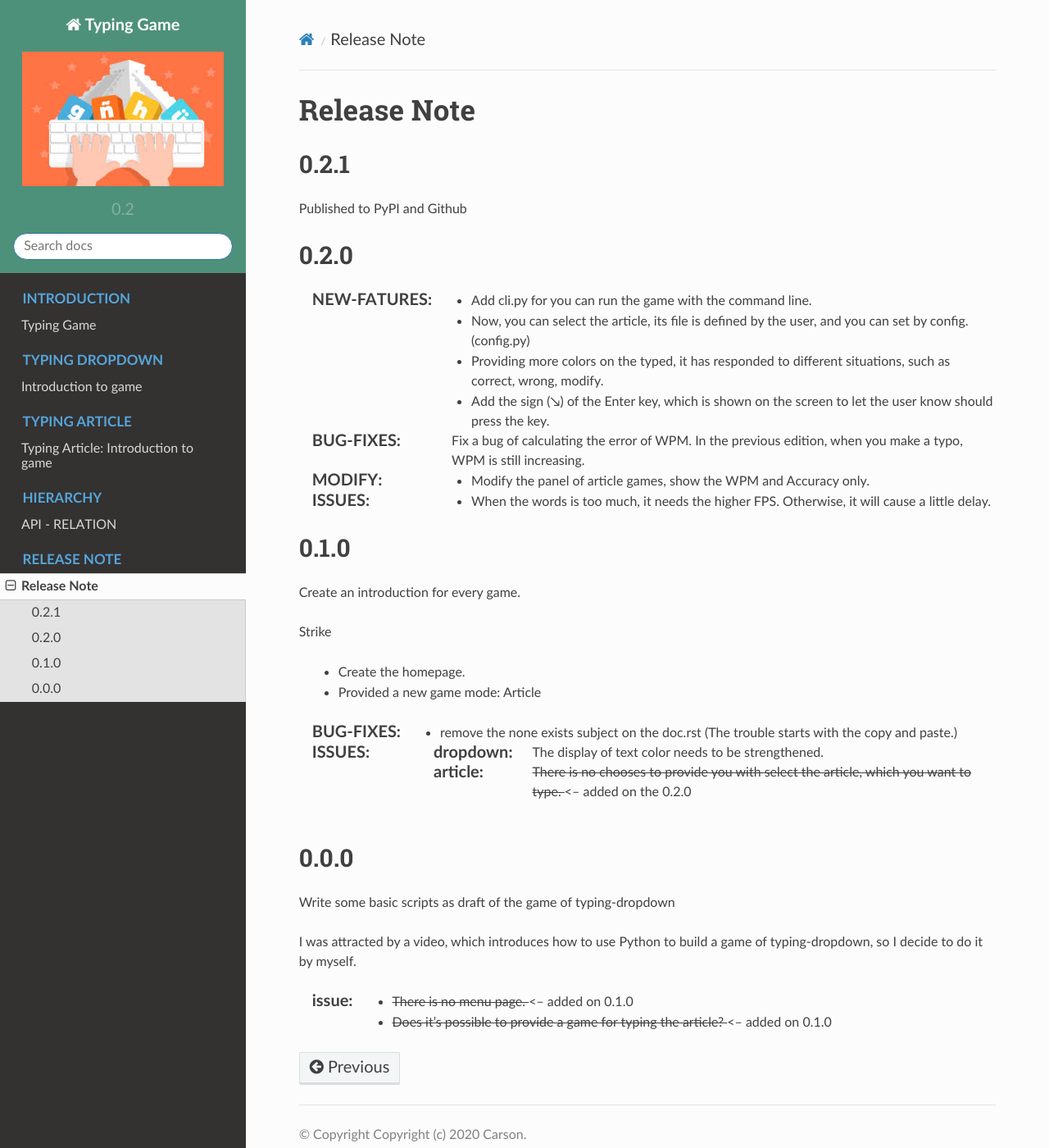
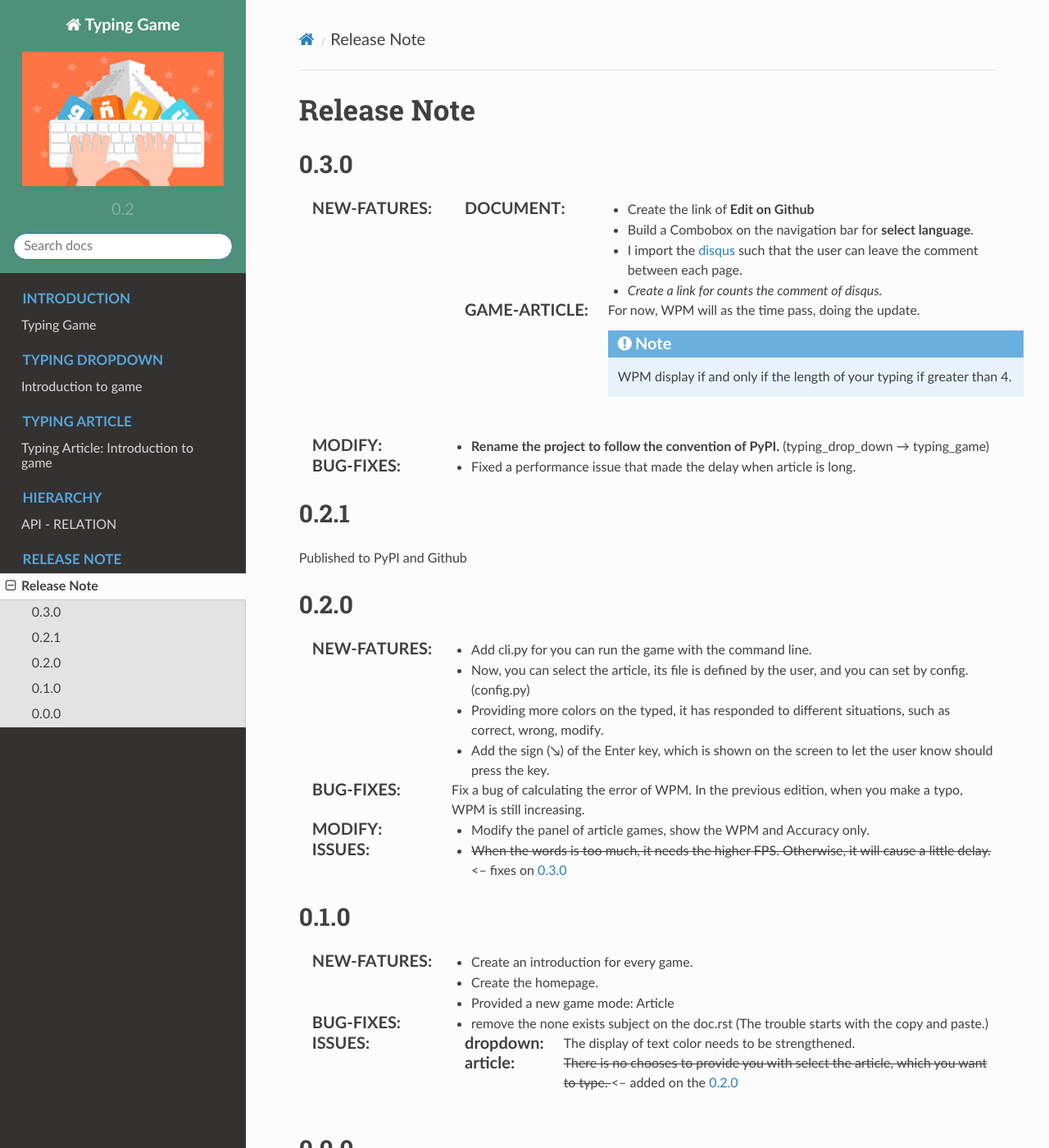
Before and after one commit to CarsonSlovoka/typing-game, a Sphinx documentation site: the page built from doc/source/history/release.rst, in a window 1280 px wide and 1400 px high. Shown: the whole window at 82% size. Built offline with Sphinx 7.4.7 and the Read the Docs theme 2.0.0, drawn with Linux system fonts in a browser that asks for light colours; some of the changed text lies outside the part shown.

Commit message:
(( 0.3.0 ))

```diff
--- a/doc/source/history/release.rst
+++ b/doc/source/history/release.rst
@@ -9,6 +9,28 @@
 ==================
 Release Note
 ==================
+
+0.3.0
+=========
+
+:NEW-FATURES:
+    :DOCUMENT:
+        - Create the link of **Edit on Github**
+        - Build a Combobox on the navigation bar for **select language**.
+        - I import the `disqus`_ such that the user can leave the comment between each page.
+        - *Create a link for counts the comment of disqus.*
+
+    :GAME-ARTICLE:
+        For now, WPM will as the time pass, doing the update.
+
+        .. note:: WPM display if and only if the length of your typing if greater than 4.
+
+:MODIFY:
+    - **Rename the project to follow the convention of PyPI.**  (typing_drop_down → typing_game)
+
+:BUG-FIXES:
+    - Fixed a performance issue that made the delay when article is long.
+
 
 0.2.1
 =========
@@ -31,16 +53,13 @@ Published to PyPI and Github
     - Modify the panel of article games, show the WPM and Accuracy only.
 
 :ISSUES:
-    - When the words is too much, it needs the higher FPS. Otherwise, it will cause a little delay.
+    - |ss| When the words is too much, it needs the higher FPS. Otherwise, it will cause a little delay. |se| <-- fixes on `0.3.0`_
 
 0.1.0
 =========
 
-Create an introduction for every game.
-
-
-Strike
-
+:NEW-FATURES:
+    - Create an introduction for every game.
     - Create the homepage.
     - Provided a new game mode: Article
 
@@ -50,7 +69,7 @@ Strike
 
 :ISSUES:
     :dropdown: The display of text color needs to be strengthened.
-    :article: |ss|\There is no chooses to provide you with select the article, which you want to type. |se| <-- added on the 0.2.0
+    :article: |ss|\There is no chooses to provide you with select the article, which you want to type. |se| <-- added on the `0.2.0`_
 
 
 0.0.0
@@ -60,6 +79,10 @@ Write some basic scripts as draft of the game of typing-dropdown
 
 I was attracted by a video, which introduces how to use Python to build a game of typing-dropdown, so I decide to do it by myself.
 
-:issue:
-    - |ss| There is no menu page. |se| <-- added on 0.1.0
-    - |ss| Does it's possible to provide a game for typing the article? |se| <-- added on 0.1.0
+:ISSUES:
+    - |ss| There is no menu page. |se| <-- added on `0.1.0`_
+    - |ss| Does it's possible to provide a game for typing the article? |se| <-- added on `0.1.0`_
+
+
+
+.. _disqus: https://disqus.com/
```
